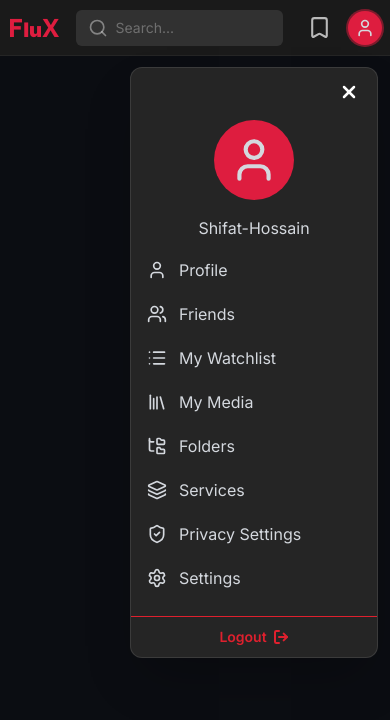
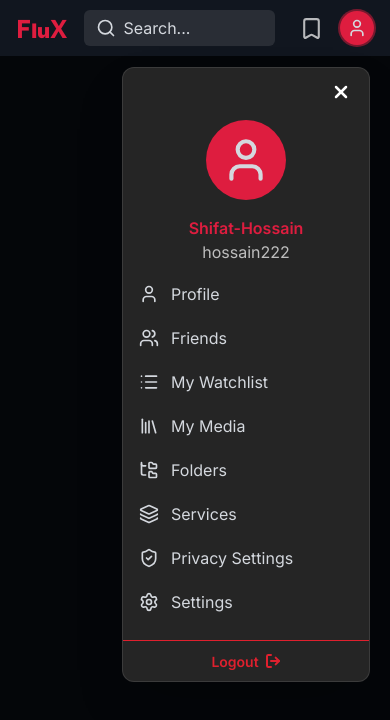
Before and after one commit to hossain-shifat/video-player, a React (Vite) app in the folder web/: page / in a window 390 px wide. Both pictures are taken after a click on the button "Open profile menu". Shown: the top 720 px of the page. Built offline with nearby package versions, Linux system fonts and the light colour scheme.

Commit message:
Modify: Modify Navbar

```diff
--- a/web/src/Components/Navbar.jsx
+++ b/web/src/Components/Navbar.jsx
@@ -37,19 +37,19 @@ const Navbar = () => {
     }, []);
 
     return (
-        <nav className="w-full bg-[#1a1a1a] border-b border-white/5 px-2 md:px-6 h-14 flex items-center gap-4 relative z-50">
+        <nav className="sticky top-0 w-full bg-base-300 px-4 md:px-6 h-14 flex items-center gap-4 z-50">
             {/* Logo */}
             <Logo />
 
             {/* Search bar */}
             <div className={`flex items-center gap-2 bg-white/10 rounded-md px-3 h-9 transition-all duration-200 ${searchFocused ? "ring-1 ring-white/30 bg-white/15 w-80" : "w-64"}`}>
-                <Search size={20} className="text-white/40 shrink-0" />
+                <Search size={20} className="text-base-content shrink-0" />
                 <input
                     type="text"
                     placeholder="Search..."
                     onFocus={() => setSearchFocused(true)}
                     onBlur={() => setSearchFocused(false)}
-                    className="bg-transparent outline-none text-sm text-white placeholder-white/30 placeholder:text-md w-full"
+                    className="bg-transparent outline-none text-md text-white placeholder-base-content placeholder:text-md w-full"
                 />
             </div>
 
@@ -97,14 +97,12 @@ const Navbar = () => {
 
                 {/* Profile button + floating menu */}
                 <div className="relative ml-1" ref={menuRef}>
-                    <div className="tooltip tooltip-bottom" data-tip="Profile">
                     <button
                         onClick={() => setProfileOpen((prev) => !prev)}
                         className="w-8.5 h-8.5 rounded-full bg-primary flex items-center justify-center hover:opacity-90 transition-opacity focus:outline-none focus:ring-2 focus:ring-primary/50 cursor-pointer"
                         aria-label="Open profile menu">
                         <User size={20} strokeWidth={2} />
                     </button>
-                    </div>
 
                     {/* Floating profile dropdown */}
                     {profileOpen && (
@@ -124,7 +122,10 @@ const Navbar = () => {
                                     <h1 className="bg-primary w-20 h-20 flex justify-center items-center rounded-full">
                                         <User size={50} />
                                     </h1>
-                                    <h1>Shifat-Hossain</h1>
+                                    <div className="text-center">
+                                        <h1 className="text-primary font-semibold">Shifat-Hossain</h1>
+                                        <p className="text-white/70">hossain222</p>
+                                    </div>
                                 </div>
                             </NavLink>
                             {/* profile floating navigations */}
--- a/web/src/layout/root.jsx
+++ b/web/src/layout/root.jsx
@@ -6,7 +6,7 @@ const Root = () => {
     return (
         <div>
             <Navbar />
-            <div className="h-screen bg-base-200">
+            <div className="h-[200vh] bg-base-100">
                 <Outlet />
             </div>
         </div>
```
Lines whose indentation alone changed are shown as unchanged.
